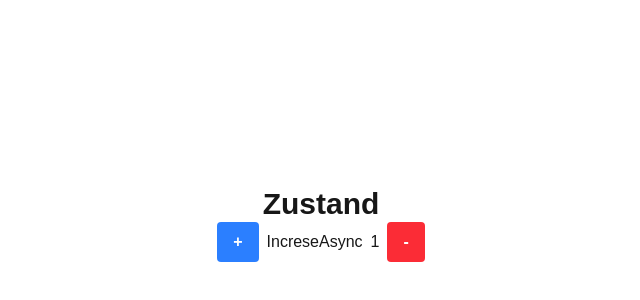
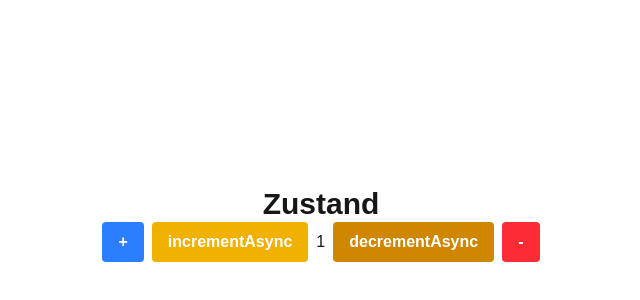
Before and after one commit to StefanoDaniello/prova-zustand, a Next.js app: page / in a window 1280 px wide. Shown: the part 176-476 px from the top of the page, without its empty margins (319-959 px from the left). Built offline with nearby package versions, Linux system fonts and the light colour scheme.

Commit message:
Aggiunte spiegazioni

```diff
--- a/src/app/page.tsx
+++ b/src/app/page.tsx
@@ -1,6 +1,5 @@
 "use client";
 
-import { log } from "console";
 import { useCounterStore } from "./store";
 import { useEffect } from "react";
 
@@ -9,9 +8,18 @@
 };
 
 export default function Home() {
+  // Abbiamo due esempi
+  // 1.  viediamo che prendiamo state.count quindi count si reinderizzera ogni volta che count si modifica
+  // 2.  destrutturiamo e ci mettiamo in ascolto dello state quindi ogni volta che qualche stato cambia in nell file store count si reinderizza
+
+  // quindi bisogna essere precisi quando si prende uno stato per non causare il molteplice reinderizzamento dello stato o funzione che lo modifica
+
   const count = useCounterStore((state) => state.count);
+  // const { count } = useCounterStore((state) => state);
+
   const increment = useCounterStore((state) => state.increase);
-  const increaseAsync = useCounterStore((state) => state.increaseAsync);
+  const incrementAsync = useCounterStore((state) => state.incrementAsync);
+  const decrementAsync = useCounterStore((state) => state.decrementAsync);
   const decrement = useCounterStore((state) => state.decrease);
 
   useEffect(() => {
@@ -28,8 +36,19 @@
         >
           +
         </button>
-        <button onClick={increaseAsync}>IncreseAsync</button>
+        <button
+          onClick={incrementAsync}
+          className="bg-yellow-500 hover:bg-yellow-700 text-white font-bold py-2 px-4 rounded cursor-pointer"
+        >
+          incrementAsync
+        </button>
         <div>{count}</div>
+        <button
+          onClick={decrementAsync}
+          className="bg-yellow-600 hover:bg-yellow-700 text-white font-bold py-2 px-4 rounded cursor-pointer"
+        >
+          decrementAsync
+        </button>
         <button
           onClick={decrement}
           className="bg-red-500 hover:bg-red-700 text-white font-bold py-2 px-4 rounded"
--- a/src/app/store.ts
+++ b/src/app/store.ts
@@ -5,16 +5,23 @@
 type CounterStore = {
   count: number;
   increase: () => void;
-  increaseAsync: () => Promise<void>;
+  incrementAsync: () => Promise<void>;
+  decrementAsync: () => Promise<void>;
   decrease: () => void;
 };
+
+// Ogni stato deve esere diviso in diversi store  quindi qui lo usiamo per count un altro per autenticare gli utenti ecc..
 
 export const useCounterStore = create<CounterStore>((set) => ({
   count: 0,
   increase: () => set((state) => ({ count: state.count + 1 })),
-  increaseAsync: async () => {
+  incrementAsync: async () => {
     await new Promise((resolve) => setTimeout(resolve, 1000));
     set((state) => ({ count: state.count + 1 }));
   },
+  decrementAsync: async () => {
+    await new Promise((resolve) => setTimeout(resolve, 1000));
+    set((state) => ({ count: state.count - 1 }));
+  },
   decrease: () => set((state) => ({ count: state.count - 1 })),
 }));
```
